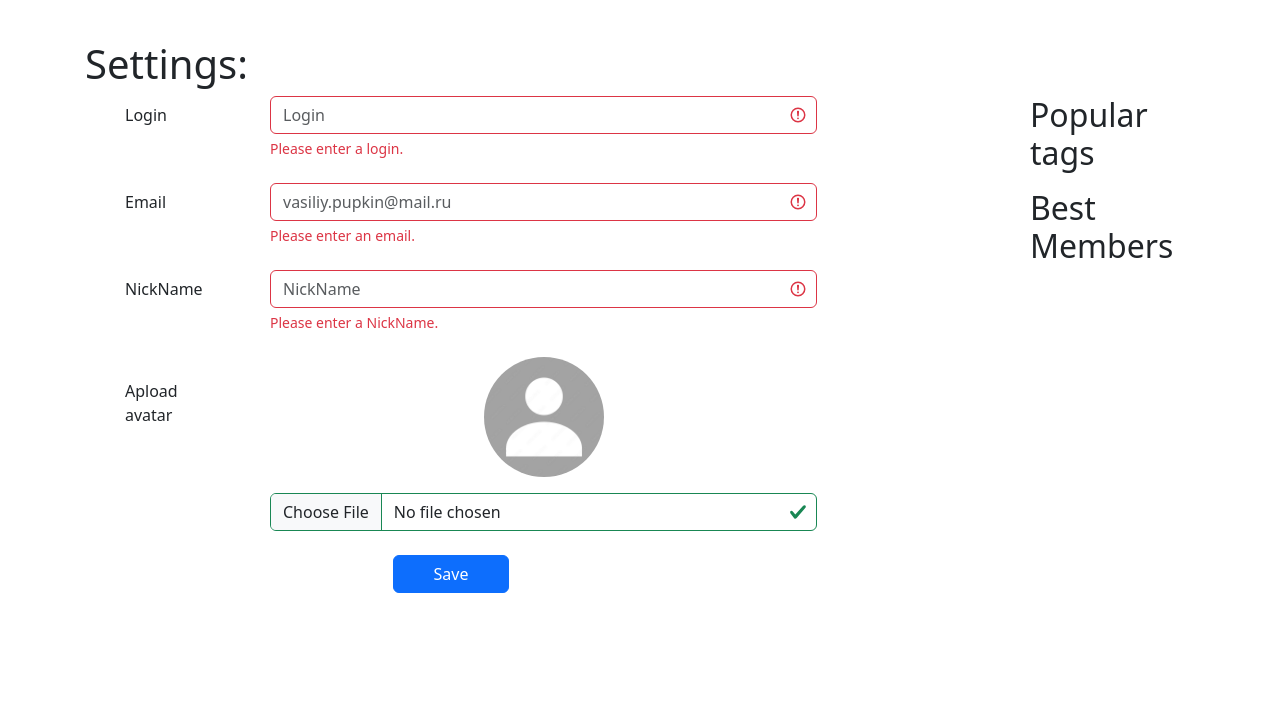
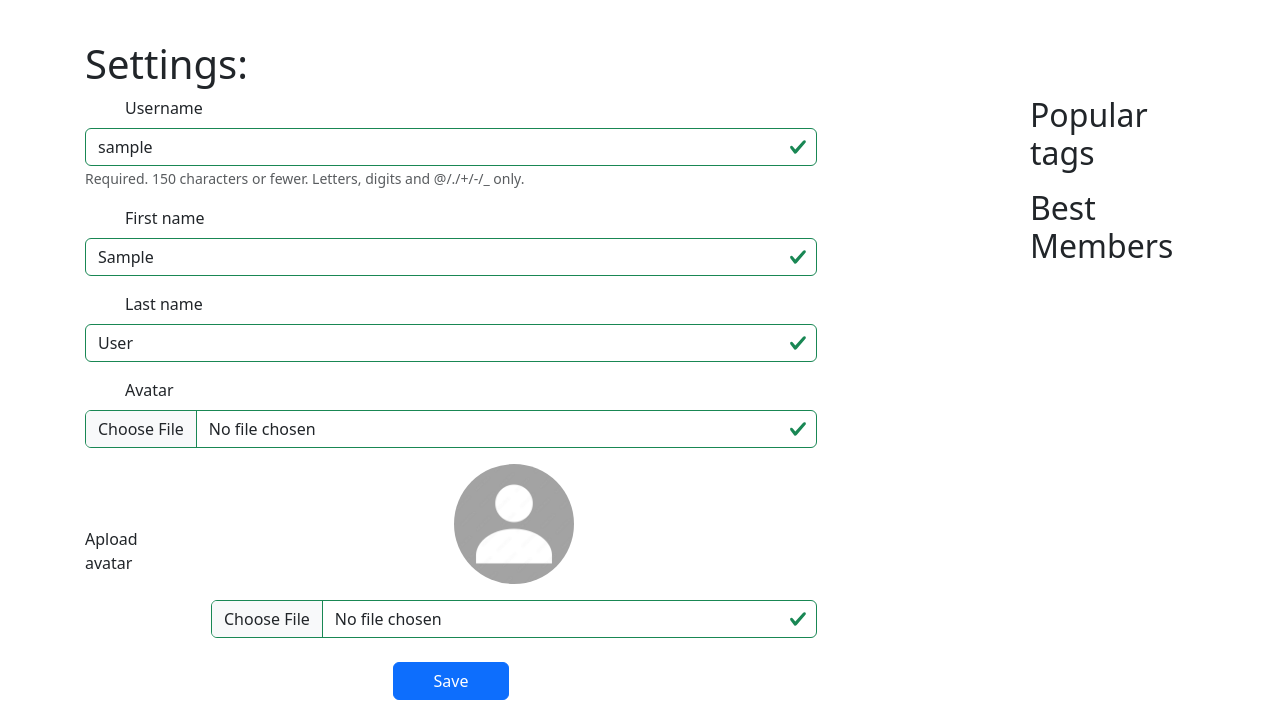
Before and after one commit to AleksandrOparin/WEB-Project, a Django app: page /settings in a window 1280 px wide. Shown: the part 80-800 px from the top of the page. Run offline with Django 3.2, Linux system fonts and the light colour scheme; the visitor is signed in with stand-in values (Sample User, id 1); data that the repository does not hold is empty; some libraries are stand-ins or nearby versions.

Commit message:
Add settings form and modify signup form

```diff
--- a/app/forms.py
+++ b/app/forms.py
@@ -48,3 +48,22 @@
         self.cleaned_data.pop('password_repeat')
 
         return User.objects.create_user(**self.cleaned_data)
+
+
+class SettingsForm(forms.ModelForm):
+    avatar = forms.ImageField(required=False)
+
+    class Meta:
+        model = User
+        fields = ('username', 'first_name', 'last_name', 'avatar')
+
+    def save(self, commit=True):
+        user = super().save()
+
+        profile = user.profile
+        profile.avatar = self.cleaned_data['avatar']
+
+        if profile.avatar:
+            profile.save()
+
+        return user
--- a/app/views.py
+++ b/app/views.py
@@ -3,6 +3,7 @@ from django.core.paginator import Paginator
 from django.shortcuts import redirect, render
 from django.contrib import auth
 from django.urls import reverse
+from django.forms import model_to_dict
 
 from django.contrib.auth.decorators import login_required
 from django.contrib.contenttypes.models import ContentType
@@ -112,15 +113,27 @@ def login(request):
     return render(request, 'login.html', context=context)
 
 
+@login_required(login_url='log_in', redirect_field_name='continue')
 def settings(request):
     popular_tags = models.Tag.objects.popular_tags()
     best_users = models.Profile.objects.top_profiles()
 
+    if request.method == 'GET':
+        dict_model_fields = model_to_dict(request.user)
+        user_form = forms.SettingsForm(initial=dict_model_fields)
+
+    if request.method == 'POST':
+        user_form = forms.SettingsForm(request.POST, request.FILES, instance=request.user)
+
+        if user_form.is_valid():
+            user_form.save()
+        return redirect(reverse('settings'))
+
     context = {
+        'form': user_form,
         'popular_tags': popular_tags,
         'best_users': best_users,
     }
-
     return render(request, 'settings.html', context=context)
 
 
--- a/templates/settings.html
+++ b/templates/settings.html
@@ -1,6 +1,7 @@
 {% extends "include/base.html" %}
 
 {% load static %}
+{% load django_bootstrap5 %}
 
 
 {% block page_title %}
@@ -17,48 +18,13 @@
 {% block content %}
 
 <form action="#" class="was-validated">
-    <!-- Login -->
-    <div class="row g-2 align-items-baseline">
-        <div class="col-3">
-            <label class="form-label">Login</label>
-        </div>
-        <div class="col-9">
-            <input type="text" class="form-control" id="login" placeholder="Login"
-            value="{{ user_info.login }}" required>
-            <div class="invalid-feedback">Please enter a login.</div>
-        </div>
-    </div>
-
-    <!-- Email -->
-    <div class="row g-2 align-items-baseline mt-3">
-        <div class="col-3">
-            <label class="form-label">Email</label>
-        </div>
-        <div class="col-9">
-            <input type="email" class="form-control" id="email" placeholder="vasiliy.pupkin@mail.ru"
-            value="{{ user_info.email }}" required>
-            <div class="invalid-feedback">Please enter an email.</div>
-        </div>
-    </div>
-
-    <!-- NickName -->
-    <div class="row g-2 align-items-baseline mt-3">
-        <div class="col-3">
-            <label class="form-label">NickName</label>
-        </div>
-        <div class="col-9">
-            <input type="text" class="form-control" id="nick-name" placeholder="NickName"
-            value="{{ user_info.nick_name }}" required>
-            <div class="invalid-feedback">Please enter a NickName.</div>
-        </div>
-    </div>
+    {% csrf_token %}
+    {% bootstrap_form form layout="horizontal" %}
 
     <!-- Avatar -->
-    <div class="row g-2 align-items-baseline mt-3">
-        <div class="col-3">
-            <label class="form-label">Apload avatar</label>
-        </div>
-        <div class="col-9">
+    <div class="row mb-3">
+        <label class="col-sm-2 col-form-label d-flex align-items-center">Apload avatar</label>
+        <div class="col-sm-10">
             <div class="user-icon icon-extra-large">
                 {% if user_info.avatar %}
                     <img src="{% static user_info.avatar %}">
```
Also changed, not shown: templates/signup.html (+6 -62 lines).
